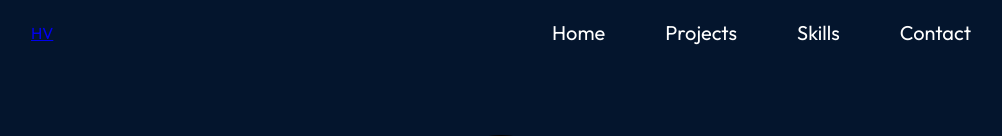
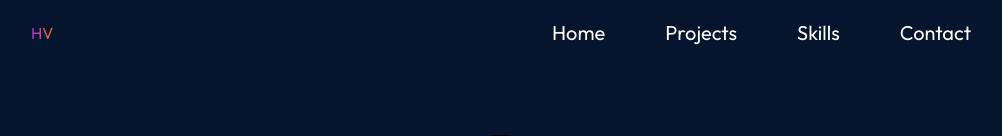
Before and after one commit to Harshada-Vikhe/portfolio, a React (Vite) app: page / in a window 1280 px wide. Shown: the top 136 px of the page, without its empty margins (139-1141 px from the left). Built offline with nearby package versions, Linux system fonts and the light colour scheme.

Commit message:
Update Navbar.css

```diff
--- a/src/components/navbar/Navbar.css
+++ b/src/components/navbar/Navbar.css
@@ -11,7 +11,7 @@ ul li a {
     transition: all 0.3 ease-in-out;
 }
 ul li a:hover,
-.navbar h1 a{
+.navbar span a{
     background: linear-gradient(267deg,#DA7C25 0.36%,#b923E1 102.06%);
     --webkit-background-clip:text;
     background-clip: text;
@@ -19,7 +19,7 @@ ul li a:hover,
 
 
 }
-.navbar h1 a{
+.navbar span a{
     text-decoration: none;
     cursor: pointer;
 }
```
